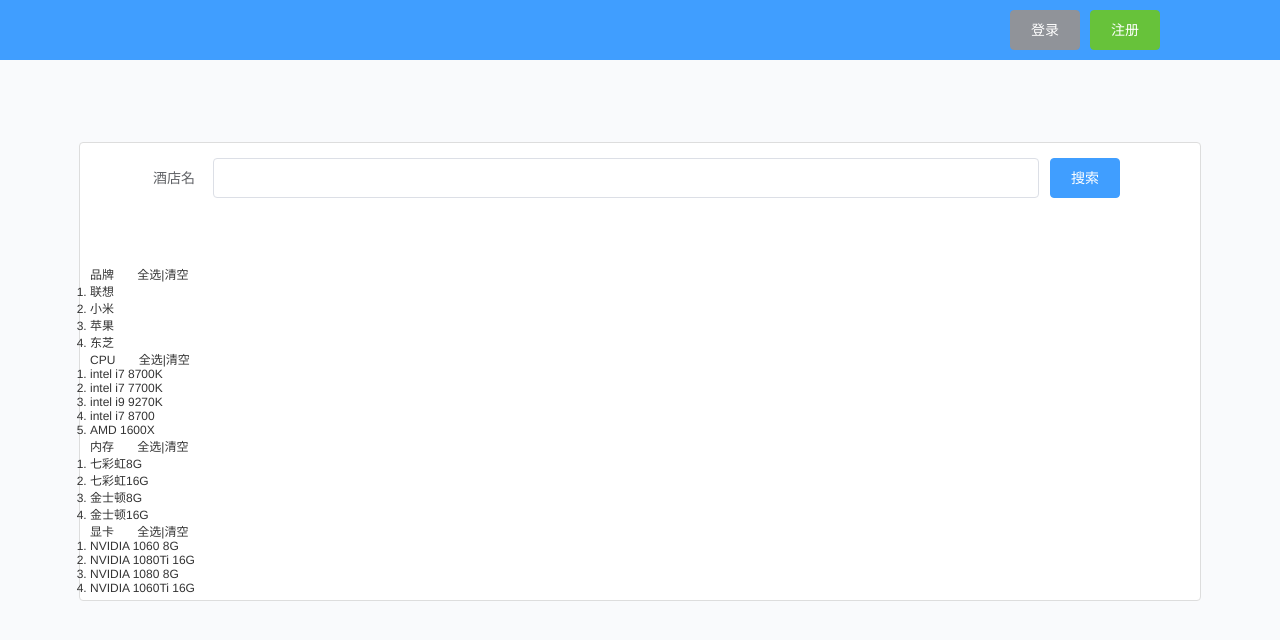
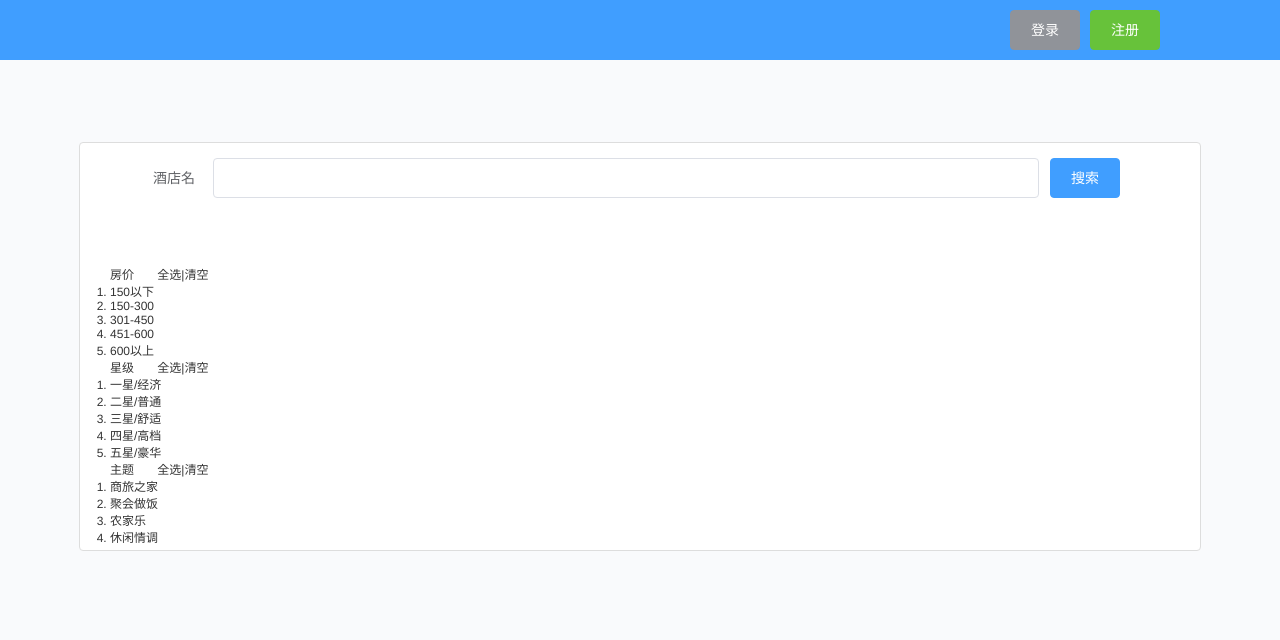
Before and after one commit to Seven9409/hotel-front, a Vue app: page /#/Try in a window 1280 px wide. Shown: the top 640 px of the page. Built offline with nearby package versions, Linux system fonts and the light colour scheme; a small style sheet from the web is missing; what vue-resource would draw is missing.

Commit message:
添加单个标签删除方法

```diff
--- a/src/page/try.vue
+++ b/src/page/try.vue
@@ -17,12 +17,13 @@
                         </el-form-item>
                     </el-form-item>
                 </el-form>
+
                 <div class="choose">
                     <div v-if="category.length">
-                        <div class='nav' v-for='(items,index) in category'>
+                        <div class='nav'  v-for='(items,index) in category'>
                             <div class='mutil-query-title' v-if='items.name' :key="items.id">{{items.name}}
                                 <span style='margin-left: 20px;' @click='allIn(index)'>全选</span>|<span
-                                        @click='remove(index)'>清空</span>
+                                    @click='remove(index)'>清空</span>
                             </div>
                             <ol v-if='items.items.length'>
                                 <li v-for='(item,key) in items.items'>
@@ -33,7 +34,7 @@
                     </div>
                     <div v-if='condition.length'>
                         <span>已选条件：</span>
-                        <span v-for='(item,index) in condition' class='active'>{{item.name}}> | </span>
+                        <span v-for='(item,index) in condition' class='active' @click='onRemove(index,key)'>{{item.name}}> | </span>
                     </div>
                 </div>
             </div>
@@ -48,95 +49,77 @@
         data() {
             return {
                 count: 0,
-                form: {
+                form:{
                     name: '',
                 },
                 category: [
                     {
-                        name: '品牌',
+                        name: '房价',
                         items: [
                             {
-                                name: '联想',
+                                name: '150以下',
                                 active: false
                             },
                             {
-                                name: '小米',
+                                name: '150-300',
                                 active: false
                             },
                             {
-                                name: '苹果',
+                                name: '301-450',
                                 active: false
                             },
                             {
-                                name: '东芝',
+                                name: '451-600',
+                                active: false
+                            },   {
+                                name: '600以上',
                                 active: false
                             }
                         ]
                     },
                     {
-                        name: 'CPU',
+                        name: '星级',
                         items: [
                             {
-                                name: 'intel i7 8700K',
+                                name: '一星/经济',
                                 active: false
                             },
                             {
-                                name: 'intel i7 7700K',
+                                name: '二星/普通',
                                 active: false
                             },
                             {
-                                name: 'intel i9 9270K',
+                                name: '三星/舒适',
                                 active: false
                             },
                             {
-                                name: 'intel i7 8700',
+                                name: '四星/高档',
                                 active: false
                             },
                             {
-                                name: 'AMD 1600X',
+                                name: '五星/豪华',
                                 active: false
 
                             }
                         ]
                     },
                     {
-                        name: '内存',
+                        name: '主题',
                         items: [
                             {
-                                name: '七彩虹8G',
+                                name: '商旅之家',
                                 active: false
                             },
                             {
-                                name: '七彩虹16G',
+                                name: '聚会做饭',
                                 active: false
                             },
                             {
-                                name: '金士顿8G',
+                                name: '农家乐',
                                 active: false
                             },
                             {
-                                name: '金士顿16G',
-                                active: false
-                            }
-                        ]
-                    },
-                    {
-                        name: '显卡',
-                        items: [
-                            {
-                                name: 'NVIDIA 1060 8G',
-                                active: false
-                            },
-                            {
-                                name: 'NVIDIA 1080Ti 16G',
-                                active: false
-                            },
-                            {
-                                name: 'NVIDIA 1080 8G',
-                                active: false
-                            },
-                            {
-                                name: 'NVIDIA 1060Ti 16G',
+                                name: '休闲情调',
                                 active: false
                             }
                         ]
@@ -166,30 +149,37 @@
                     }
                 });
             },
+            onRemove:function(index) {
+                            this.condition.splice(index, 1);
+                this.$delete(this.condition, this.count--);
+            },
+
             remove: function (index) {
+                let vm = this
                 var item = this.category[index].items;
                 item.filter(function (v1, key) {
                     v1.active = false;
-                    this.condition.filter(function (v2, i) {
+                    vm.condition.filter(function (v2, i) {
                         if (v1.name == v2.name) {
-                            this.condition.splice(i, 1);
-                            this.count--;
+                            vm.condition.splice(i, 1);
+                            vm.count--;
                         }
                     });
                 });
             }
             ,
             allIn: function (index) {
+                let vm = this
                 var item = this.category[index].items;
-                item.filter(function (v, key) {
+                item.filter(function (v) {
                     v.active = true;
-                    this.condition.filter(function (v2, i) {
+                    vm.condition.filter(function (v2, i) {
                         if (v.name == v2.name) {
-                            this.condition.splice(i, 1);
-                            this.count--;
+                            vm.condition.splice(i, 1);
+                            vm.count--;
                         }
                     });
-                    this.$set(this.condition, this.count++, v);
+                    vm.$set(vm.condition, vm.count++, v);
                 });
             }
         }
@@ -241,5 +231,8 @@
         top: -40px;
         right: 65px;
     }
+    .choose{
+        padding-left: 20px;
+    }
 
 </style>
```
Also changed, not shown: src/page/try2.vue (+11 -9 lines).
